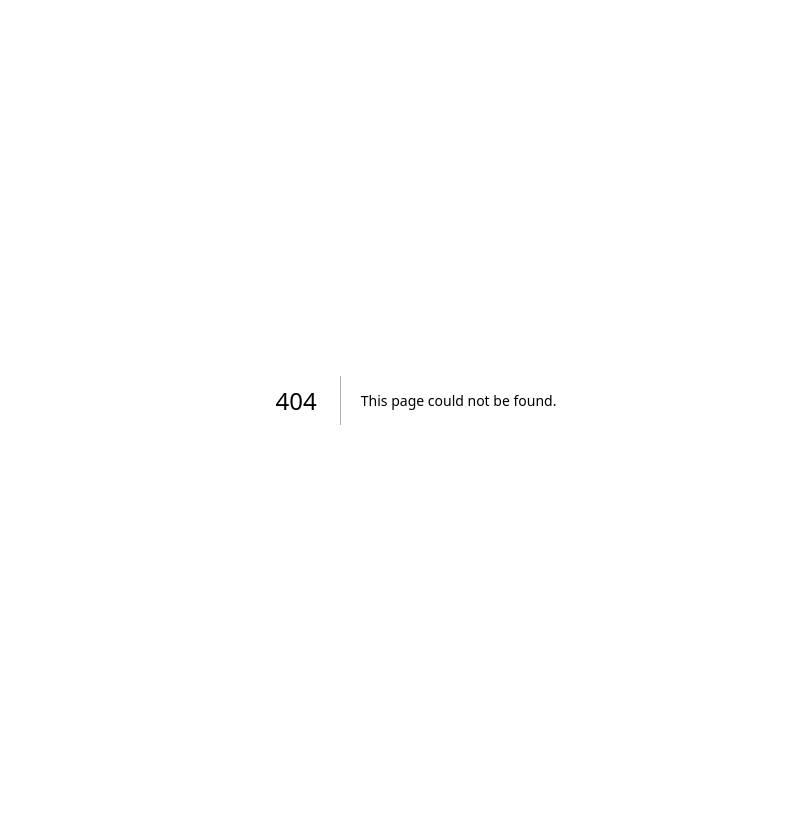
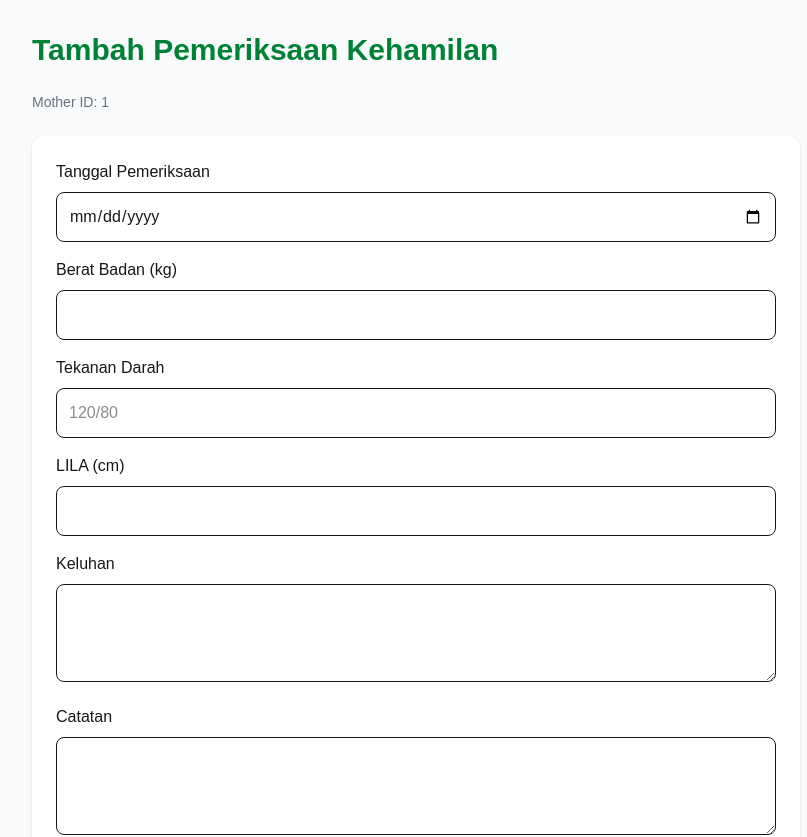
Before and after one commit to indrapendent/posyandu-monitoring-kehamilan, a Next.js app: page /mothers/1/examinations/new in a window 1280 px wide. Before the commit this address had no page. Shown: the top 837 px of the page, without its empty margins (224-1031 px from the left). Before the commit the page ends 800 px from the top, so only its background shows below. Built offline with nearby package versions, Linux system fonts and the light colour scheme.

Commit message:
add examinations management and spreadsheet integration

```diff
--- /dev/null
+++ b/app/api/examinations/route.ts
@@ -0,0 +1,40 @@
+import { NextResponse } from "next/server";
+
+const APPS_SCRIPT_URL =
+  "https://script.google.com/macros/s/AKfycbxW2lxx4EVW4a8SowECKtCOJTtNk3rUUJt4BRSd66Nok8Majlat0qft2qdq1gID2cKy/exec";
+
+export async function POST(
+  request: Request
+) {
+  try {
+    const body = await request.json();
+
+    const response = await fetch(
+      APPS_SCRIPT_URL,
+      {
+        method: "POST",
+        body: JSON.stringify({
+          type: "examination",
+          ...body,
+        }),
+      }
+    );
+
+    const text = await response.text();
+
+    return NextResponse.json({
+      success: true,
+      appsScriptResponse: text,
+    });
+  } catch (error) {
+    return NextResponse.json(
+      {
+        success: false,
+        error: String(error),
+      },
+      {
+        status: 500,
+      }
+    );
+  }
+}
--- /dev/null
+++ b/app/mothers/[id]/examinations/new/page.tsx
@@ -0,0 +1,193 @@
+"use client";
+
+import { useState } from "react";
+import { useParams } from "next/navigation";
+
+export default function NewExaminationPage() {
+  const params = useParams();
+  const motherId = params.id as string;
+
+  const [tanggalPemeriksaan, setTanggalPemeriksaan] =
+    useState("");
+
+  const [beratBadan, setBeratBadan] =
+    useState("");
+
+  const [tekananDarah, setTekananDarah] =
+    useState("");
+
+  const [lila, setLila] =
+    useState("");
+
+  const [keluhan, setKeluhan] =
+    useState("");
+
+  const [catatan, setCatatan] =
+    useState("");
+
+  async function handleSubmit(
+    e: React.FormEvent<HTMLFormElement>
+  ) {
+    e.preventDefault();
+
+    const payload = {
+      examination_id: `E${Date.now()}`,
+      mother_id: motherId,
+      tanggal_pemeriksaan: tanggalPemeriksaan,
+      berat_badan: beratBadan,
+      tekanan_darah: tekananDarah,
+      lila,
+      keluhan,
+      catatan,
+      status_risiko: "Belum Dinilai",
+    };
+
+    try {
+      const response = await fetch(
+        "/api/examinations",
+        {
+          method: "POST",
+          headers: {
+            "Content-Type":
+              "application/json",
+          },
+          body: JSON.stringify(payload),
+        }
+      );
+
+      const result = await response.json();
+
+      alert(
+        JSON.stringify(result, null, 2)
+      );
+    } catch (error) {
+      alert(String(error));
+    }
+  }
+
+  return (
+    <main className="min-h-screen bg-gray-50 p-8">
+      <div className="mx-auto max-w-3xl">
+        <h1 className="mb-6 text-3xl font-bold text-green-700">
+          Tambah Pemeriksaan Kehamilan
+        </h1>
+
+        <p className="mb-6 text-sm text-gray-500">
+          Mother ID: {motherId}
+        </p>
+
+        <form
+          onSubmit={handleSubmit}
+          className="space-y-4 rounded-xl bg-white p-6 shadow"
+        >
+          <div>
+            <label className="mb-2 block font-medium">
+              Tanggal Pemeriksaan
+            </label>
+
+            <input
+              type="date"
+              value={tanggalPemeriksaan}
+              onChange={(e) =>
+                setTanggalPemeriksaan(
+                  e.target.value
+                )
+              }
+              className="w-full rounded-lg border p-3"
+              required
+            />
+          </div>
+
+          <div>
+            <label className="mb-2 block font-medium">
+              Berat Badan (kg)
+            </label>
+
+            <input
+              type="number"
+              value={beratBadan}
+              onChange={(e) =>
+                setBeratBadan(e.target.value)
+              }
+              className="w-full rounded-lg border p-3"
+              required
+            />
+          </div>
+
+          <div>
+            <label className="mb-2 block font-medium">
+              Tekanan Darah
+            </label>
+
+            <input
+              type="text"
+              placeholder="120/80"
+              value={tekananDarah}
+              onChange={(e) =>
+                setTekananDarah(
+                  e.target.value
+                )
+              }
+              className="w-full rounded-lg border p-3"
+              required
+            />
+          </div>
+
+          <div>
+            <label className="mb-2 block font-medium">
+              LILA (cm)
+            </label>
+
+            <input
+              type="number"
+              step="0.1"
+              value={lila}
+              onChange={(e) =>
+                setLila(e.target.value)
+              }
+              className="w-full rounded-lg border p-3"
+              required
+            />
+          </div>
+
+          <div>
+            <label className="mb-2 block font-medium">
+              Keluhan
+            </label>
+
+            <textarea
+              value={keluhan}
+              onChange={(e) =>
+                setKeluhan(e.target.value)
+              }
+              rows={3}
+              className="w-full rounded-lg border p-3"
+            />
+          </div>
+
+          <div>
+            <label className="mb-2 block font-medium">
+              Catatan
+            </label>
+
+            <textarea
+              value={catatan}
+              onChange={(e) =>
+                setCatatan(e.target.value)
+              }
+              rows={3}
+              className="w-full rounded-lg border p-3"
+            />
+          </div>
+
+          <button
+            type="submit"
+            className="rounded-xl bg-green-600 px-6 py-3 text-white"
+          >
+            Simpan Pemeriksaan
+          </button>
+        </form>
+      </div>
+    </main>
+  );
+}
```
